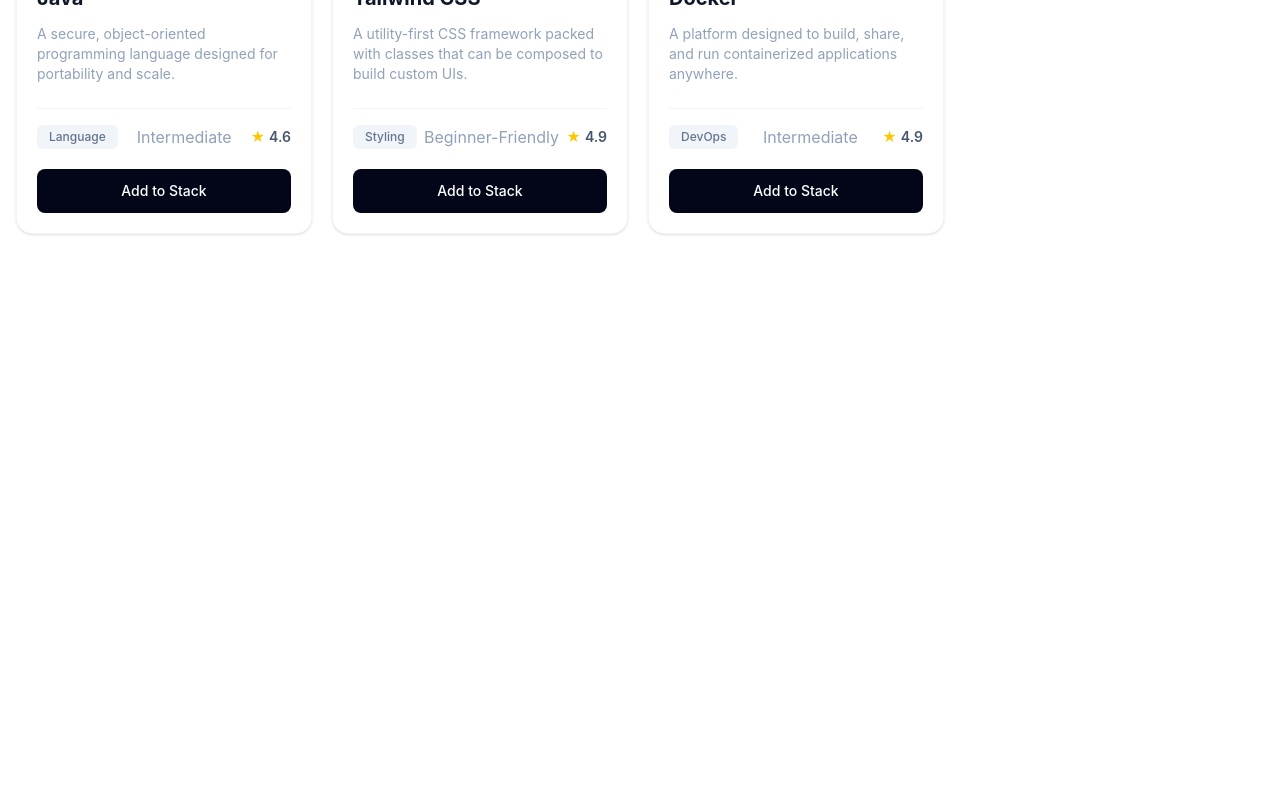
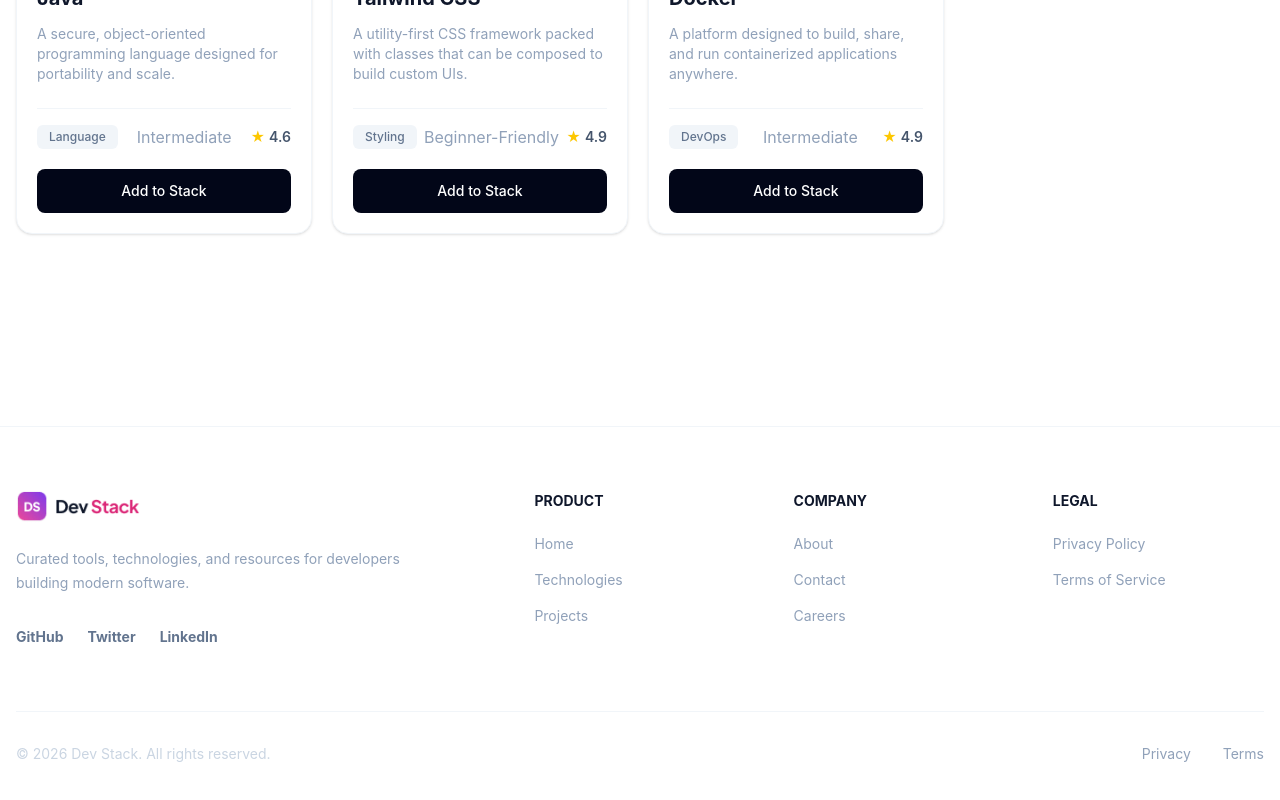
Before and after one commit to MasudRanaOfficial/A05-Dev-Stack, a React (Vite) app: page / in a window 1280 px wide. Shown: the part 2123-2923 px from the top of the page. Before the commit the page ends 2453 px from the top, so only its background shows below. Built offline with nearby package versions, Linux system fonts and the light colour scheme.

Commit message:
add Footer component

```diff
--- a/src/App.tsx
+++ b/src/App.tsx
@@ -6,6 +6,7 @@
 import "react-toastify/dist/ReactToastify.css";
 import Navbar from "./components/layout/Navbar";
 import { HeroBanner } from "./components/home/HeroBanner";
+import  Footer  from "./components/layout/Footer";
 
 
 const technologiesPromise: Promise<Technology[]> = fetch(
@@ -41,6 +42,7 @@
       <Suspense fallback={<Loader message="Loading technologies..." />}>
         <TechnologiesContent technologiesPromise={technologiesPromise} />
       </Suspense>
+      <Footer/>
     </>
   );
 }
--- a/src/components/layout/Footer.tsx
+++ b/src/components/layout/Footer.tsx
@@ -0,0 +1,116 @@
+import Logo from "../../assets/logo-text.png";
+
+const Footer = () => {
+  return (
+    <footer className="mt-24 border-t border-slate-100 bg-white">
+      <div className="mx-auto max-w-7xl px-4 py-16">
+        <div className="grid grid-cols-1 gap-12 md:grid-cols-5">
+          <div className="md:col-span-2">
+            <img src={Logo} alt="Dev Stack" className="h-8 w-auto" />
+
+            <p className="mt-6 max-w-sm text-sm leading-6 text-slate-400">
+              Curated tools, technologies, and resources for developers building
+              modern software.
+            </p>
+
+            <div className="mt-8 flex gap-6">
+              <a href="#" className="text-sm font-bold text-slate-500">
+                GitHub
+              </a>
+              <a href="#" className="text-sm font-bold text-slate-500">
+                Twitter
+              </a>
+              <a href="#" className="text-sm font-bold text-slate-500">
+                LinkedIn
+              </a>
+            </div>
+          </div>
+
+          <div>
+            <h3 className="text-sm font-bold uppercase text-slate-900">
+              Product
+            </h3>
+
+            <ul className="mt-5 space-y-3">
+              <li>
+                <a href="#home" className="text-sm text-slate-400">
+                  Home
+                </a>
+              </li>
+              <li>
+                <a href="#technologies" className="text-sm text-slate-400">
+                  Technologies
+                </a>
+              </li>
+              <li>
+                <a href="#projects" className="text-sm text-slate-400">
+                  Projects
+                </a>
+              </li>
+            </ul>
+          </div>
+
+          <div>
+            <h3 className="text-sm font-bold uppercase text-slate-900">
+              Company
+            </h3>
+
+            <ul className="mt-5 space-y-3">
+              <li>
+                <a href="#about" className="text-sm text-slate-400">
+                  About
+                </a>
+              </li>
+              <li>
+                <a href="#contact" className="text-sm text-slate-400">
+                  Contact
+                </a>
+              </li>
+              <li>
+                <a href="#careers" className="text-sm text-slate-400">
+                  Careers
+                </a>
+              </li>
+            </ul>
+          </div>
+
+          <div>
+            <h3 className="text-sm font-bold uppercase text-slate-900">
+              Legal
+            </h3>
+
+            <ul className="mt-5 space-y-3">
+              <li>
+                <a href="#privacy-policy" className="text-sm text-slate-400">
+                  Privacy Policy
+                </a>
+              </li>
+              <li>
+                <a href="#terms-of-service" className="text-sm text-slate-400">
+                  Terms of Service
+                </a>
+              </li>
+            </ul>
+          </div>
+        </div>
+
+        <div className="mt-16 flex flex-col gap-4 border-t border-slate-100 pt-8 md:flex-row md:items-center md:justify-between">
+          <p className="text-sm text-slate-300">
+            © 2026 Dev Stack. All rights reserved.
+          </p>
+
+          <div className="flex gap-8">
+            <a href="#privacy" className="text-sm text-slate-400">
+              Privacy
+            </a>
+            <a href="#terms" className="text-sm text-slate-400">
+              Terms
+            </a>
+          </div>
+        </div>
+      </div>
+    </footer>
+  );
+};
+
+export default Footer;
```
